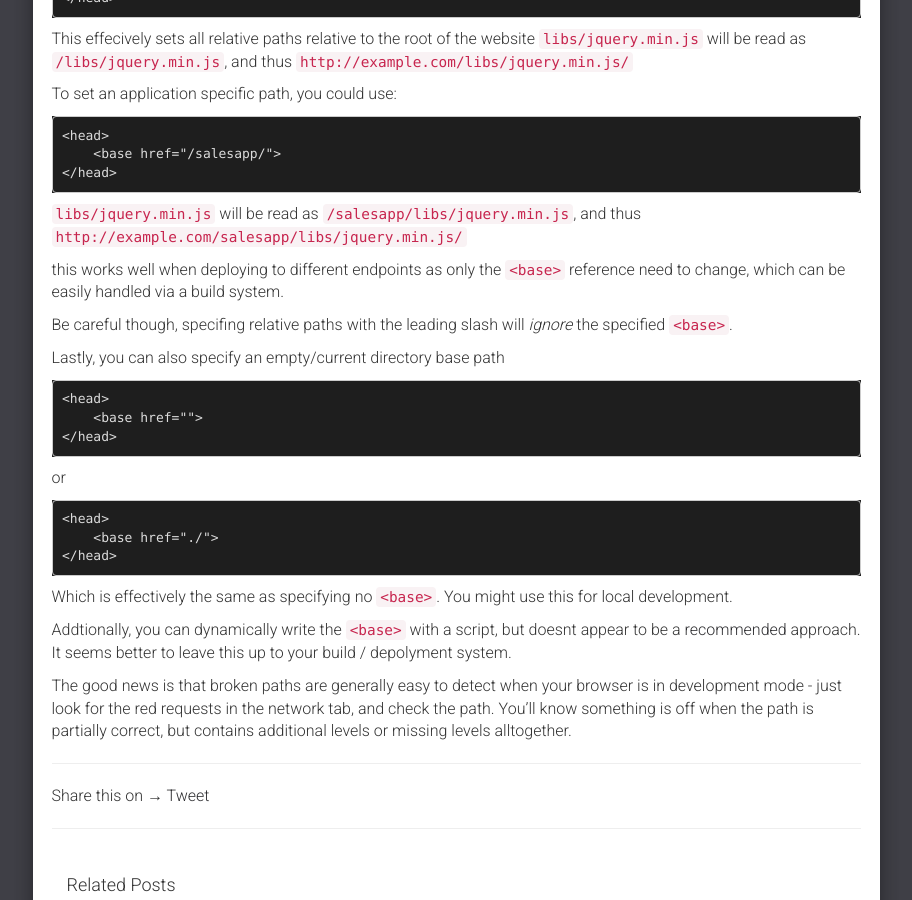
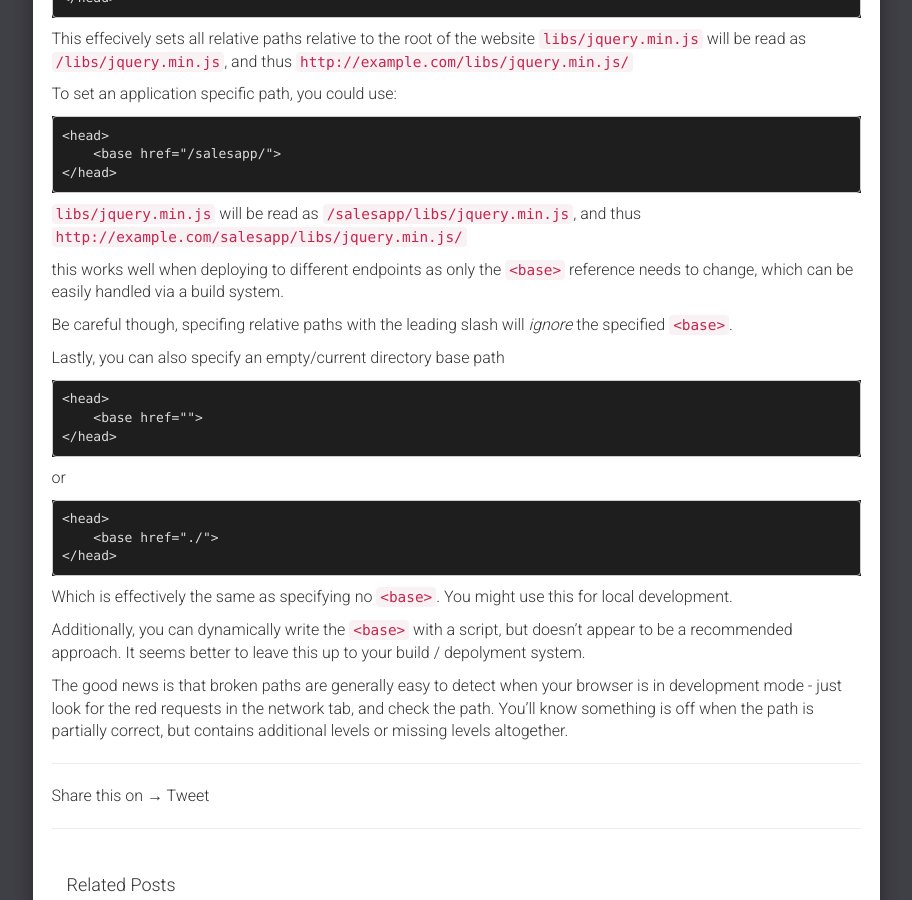
Before and after one commit to brianvp/brianvp.github.com, a Jekyll site: the page built from _posts/2017-01-16-understanding-relative-urls.md, in a window 1280 px wide and 900 px high, scrolled down 1362 px. Shown: the whole window, without its empty margins (330-1242 px from the left). Built offline with Jekyll 4.4.1, drawn with Linux system fonts in a browser that asks for light colours; nearby versions of some CDN libraries; comment, search, counter and statistics services are not loaded; some of the changed text lies outside the part shown.

Commit message:
fix typos

````diff
--- a/_posts/2017-01-16-understanding-relative-urls.md
+++ b/_posts/2017-01-16-understanding-relative-urls.md
@@ -30,7 +30,7 @@ What if we changed the URL a bit?  say to:
 
 With this change, the leading `/` indicates the root of the website.  It is still a relative path, but it is "relative" to the root of the website.  `http://example.com/libs/jquery.min.js` will still work, but `http://example.com/salesapp/libs/jquery.min.js` will not.  This can be a subtle error, as most applications run locally are sitting at `http://localhost:12345` or whatever, but many are not deployed to the web root.
 
-Using the leading slash removes a lot of future flexibility.   So why would you want it?  Well, consider this scenario.  You have a script file that has a jquery dependency, which lives at http://example.com/salesapp/scripts/accounts.js.  This reference will no longer work:
+Using the leading slash removes a lot of future flexibility.   So why would you want it?  Well, consider this scenario.  You have a script file that has a jquery dependency, which lives at `http://example.com/salesapp/scripts/accounts.js`.  This reference will no longer work:
 
 ```
     <script src="libs/jquery.min.js" type="text/javascript"></script>
@@ -81,7 +81,7 @@ To set an application specific path, you could use:
 
 `libs/jquery.min.js` will be read as `/salesapp/libs/jquery.min.js`, and thus `http://example.com/salesapp/libs/jquery.min.js/`
 
-this works well when deploying to different endpoints as only the `<base>` reference need to change, which can be easily handled via a build system.
+this works well when deploying to different endpoints as only the `<base>` reference needs to change, which can be easily handled via a build system.
 
 Be careful though, specifing relative paths with the leading slash will *ignore* the specified `<base>`.
 
@@ -103,6 +103,6 @@ or
 
 Which is effectively the same as specifying no `<base>`.  You might use this for local development.
 
-Addtionally, you can dynamically write the `<base>` with a script, but doesnt appear to be a [recommended](http://stackoverflow.com/questions/3494954/how-do-i-set-a-pages-base-href-in-javascript) approach. It seems better to leave this up to your build / depolyment system.
+Additionally, you can dynamically write the `<base>` with a script, but doesn't appear to be a [recommended](http://stackoverflow.com/questions/3494954/how-do-i-set-a-pages-base-href-in-javascript) approach. It seems better to leave this up to your build / depolyment system.
 
-The good news is that broken paths are generally easy to detect when your browser is in development mode - just look for the red requests in the network tab, and check the path.  You'll know something is off when the path is partially correct, but contains additional levels or missing levels alltogether.
+The good news is that broken paths are generally easy to detect when your browser is in development mode - just look for the red requests in the network tab, and check the path.  You'll know something is off when the path is partially correct, but contains additional levels or missing levels altogether.
````
